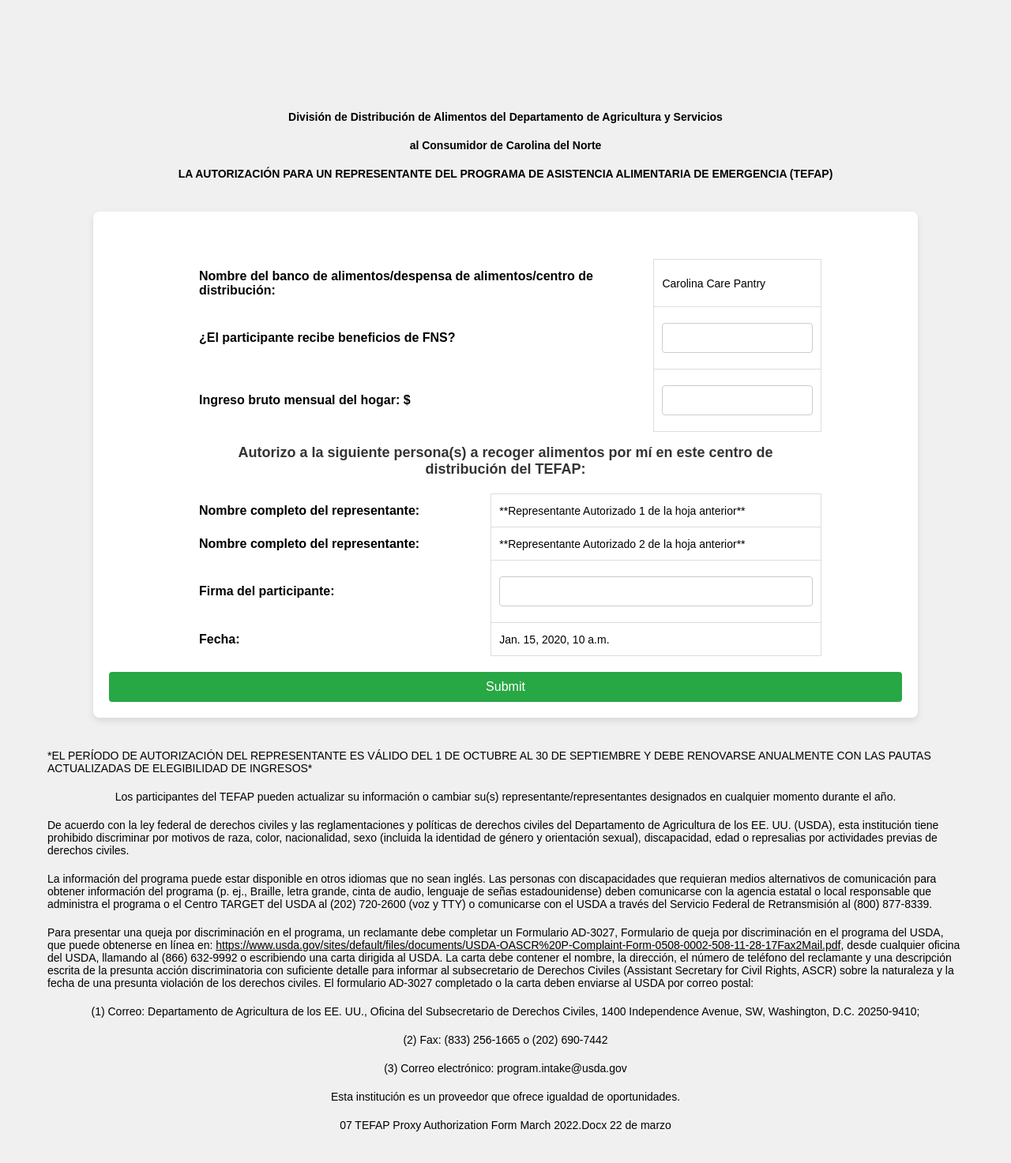
After one commit to point-church-food-pantry/guestbook, a Django app: template guestbook_sign_in/templates/linked_proxy_spanish.html in a window 1280 px wide. The commit adds this page. Shown: the whole page at 79% size. Run offline with Django 4.2, Linux system fonts and the light colour scheme; the template is opened without the code that fills it: most values are stand-ins (such as "Sample title", 1, 10 or a date in 2020); form fields are guessed from the names that the template uses.

Commit message:
Add files via upload

```diff
--- a/guestbook_sign_in/forms.py
+++ b/guestbook_sign_in/forms.py
@@ -69,7 +69,7 @@ class SearchBar(forms.Form):
     name_search = forms.CharField(required = False, strip = True, max_length = 256)
 
 class LinkedProxyInput(forms.Form):
-    fns = forms.ChoiceField(choices=[('yes', 'Yes'), ('no', 'No')], widget=forms.Select, required=True)
+    fns = forms.ChoiceField(choices=[('Yes', 'Yes'), ('No', 'No')], widget=forms.Select, required=True)
     monthly_income = forms.IntegerField(required = True, min_value = 0, max_value = 9999999)
     proxy_signature = JSignatureField(required = True, widget=JSignatureWidget(jsignature_attrs = {'background-color' : '#d9ecea'}))
 
--- a/guestbook_sign_in/templates/create_new_english.html
+++ b/guestbook_sign_in/templates/create_new_english.html
@@ -208,6 +208,11 @@
                 <br>
                 <p>This institution is an equal opportunity provider.</p>
                 <br>
+                <div class="full-width">
+                    <h3>Phone and Email are Optional!</h3>
+                    <p>Phone and email information are <b>not</b> required by the federal government. If you do not wish to give that information, you can skip this
+                    section and select the "Submit" button below.</p>
+                </div>
                 <table class="table">
                     <tbody>
                         <tr>
--- /dev/null
+++ b/guestbook_sign_in/templates/linked_proxy_spanish.html
@@ -0,0 +1,92 @@
+<!DOCTYPE html>
+<html lang="en">
+    <head>
+        <meta charset="UTF-8">
+        <meta name="viewport" content="width=device-width, initial-scale=1.0">
+        {% load static %} <link rel="stylesheet" href="{% static 'guestbook_sign_in/localstyles.css' %}">
+        <script src="{% static 'guestbook_sign_in/jquery-3.7.1.slim.min.js' %}"></script>
+        <script src="{% static 'guestbook_sign_in/localjs.js' %}"></script>
+        <title>Autorización de Apoderado (Español)</title>
+    </head>
+    <body>
+        <div class="tile-container vertical">
+            <h4>División de Distribución de Alimentos del Departamento de Agricultura y Servicios</h4>
+            <h4>al Consumidor de Carolina del Norte</h4>
+            <h4>LA AUTORIZACIÓN PARA UN REPRESENTANTE DEL PROGRAMA DE ASISTENCIA ALIMENTARIA DE EMERGENCIA (TEFAP)</h4>
+            <div class="form-container">
+                {{ form.media }}
+                <form action="" method="post">
+                {% csrf_token %}
+                    <div class="table-container">
+                        <table class="table">
+                            <tbody>
+                                <tr>
+                                    <th>Nombre del banco de alimentos/despensa de alimentos/centro de distribución:</th>
+                                    <td>Carolina Care Pantry</td>
+                                </tr>
+                                <tr>
+                                    <th>¿El participante recibe beneficios de FNS?</th>
+                                    <td>{{ form.fns }}</td>
+                                </tr>
+                                <tr>
+                                    <th>Ingreso bruto mensual del hogar: $</th>
+                                    <td>{{ form.monthly_income }}</td>
+                                </tr>
+                            </tbody>
+                        </table>
+                        <br>
+                        <div class="full-width">
+                            <h4>Autorizo a la siguiente persona(s) a recoger alimentos por mí en este centro de distribución del TEFAP:</h4>
+                        </div>
+                        <table class="table">
+                            <tbody>
+                                <tr>
+                                    <th>Nombre completo del representante:</th>
+                                    <td>**Representante Autorizado 1 de la hoja anterior**</td>
+                                </tr>
+                                <tr>
+                                    <th>Nombre completo del representante:</th>
+                                    <td>**Representante Autorizado 2 de la hoja anterior**</td>
+                                </tr>
+                                <tr>
+                                    <th>Firma del participante:</th>
+                                    <td>{{ form.proxy_signature }}</td>
+                                </tr>
+                                <tr>
+                                    <th>Fecha:</th>
+                                    <td>{{ today }}</td>
+                                </tr>
+                            </tbody>
+                        </table>
+                    </div>
+                    <button type="submit">Submit</button>
+                </form>
+
+            </div>
+            <p>*EL PERÍODO DE AUTORIZACIÓN DEL REPRESENTANTE ES VÁLIDO DEL 1 DE OCTUBRE AL 30 DE SEPTIEMBRE Y DEBE RENOVARSE ANUALMENTE CON LAS PAUTAS
+                ACTUALIZADAS DE ELEGIBILIDAD DE INGRESOS*</p>
+            <p>Los participantes del TEFAP pueden actualizar su información o cambiar su(s) representante/representantes designados en cualquier momento
+                durante el año.</p>
+            <p>De acuerdo con la ley federal de derechos civiles y las reglamentaciones y políticas de derechos civiles del Departamento de Agricultura de
+                los EE. UU. (USDA), esta institución tiene prohibido discriminar por motivos de raza, color, nacionalidad, sexo (incluida la identidad de
+                género y orientación sexual), discapacidad, edad o represalias por actividades previas de derechos civiles.</p>
+            <p>La información del programa puede estar disponible en otros idiomas que no sean inglés. Las personas con discapacidades que requieran medios
+                alternativos de comunicación para obtener información del programa (p. ej., Braille, letra grande, cinta de audio, lenguaje de señas
+                estadounidense) deben comunicarse con la agencia estatal o local responsable que administra el programa o el Centro TARGET del USDA al
+                (202) 720-2600 (voz y TTY) o comunicarse con el USDA a través del Servicio Federal de Retransmisión al (800) 877-8339.</p>
+            <p>Para presentar una queja por discriminación en el programa, un reclamante debe completar un Formulario AD-3027, Formulario de queja por
+                discriminación en el programa del USDA, que puede obtenerse en línea en:
+                <u>https://www.usda.gov/sites/default/files/documents/USDA-OASCR%20P-Complaint-Form-0508-0002-508-11-28-17Fax2Mail.pdf</u>, desde cualquier oficina
+                del USDA, llamando al (866) 632-9992 o escribiendo una carta dirigida al USDA. La carta debe contener el nombre, la dirección, el número de
+                teléfono del reclamante y una descripción escrita de la presunta acción discriminatoria con suficiente detalle para informar al subsecretario
+                de Derechos Civiles (Assistant Secretary for Civil Rights, ASCR) sobre la naturaleza y la fecha de una presunta violación de los derechos
+                civiles. El formulario AD-3027 completado o la carta deben enviarse al USDA por correo postal:</p>
+            <p>(1) Correo: Departamento de Agricultura de los EE. UU., Oficina del Subsecretario de Derechos Civiles, 1400 Independence Avenue, SW, Washington,
+                D.C. 20250-9410;</p>
+            <p>(2) Fax: (833) 256-1665 o (202) 690-7442</p>
+            <p>(3) Correo electrónico: program.intake@usda.gov</p>
+            <p>Esta institución es un proveedor que ofrece igualdad de oportunidades.</p>
+            <p>07 TEFAP Proxy Authorization Form March 2022.Docx 22 de marzo</p>
+        </div>
+    </body>
+</html>
--- a/guestbook_sign_in/templates/unlinked_proxy_form.html
+++ b/guestbook_sign_in/templates/unlinked_proxy_form.html
@@ -193,7 +193,10 @@
                                     </tr>
                                 </tbody>
                             </table>
-                            <h4>Autorizo a la siguiente persona(s) a recoger alimentos por mí en este centro de distribución del TEFAP:</h4>
+                            <br>
+                            <div class="full-width">
+                                <h4>Autorizo a la siguiente persona(s) a recoger alimentos por mí en este centro de distribución del TEFAP:</h4>
+                            </div>
                             <table class="table">
                                 <tbody>
                                     <tr>
--- a/guestbook_sign_in/views.py
+++ b/guestbook_sign_in/views.py
@@ -135,7 +135,7 @@ def linked_proxy_form(request, language, internal_ID, guest_ID):
     if language == 'English':
         html = 'linked_proxy_english.html'
     else:
-        html = None
+        html = 'linked_proxy_spanish.html'
 
     return render(request, html, context = context)
 
```
Also changed, not shown: guestbook_sign_in/support_functions.py (+62 -52 lines), guestbook_sign_in/templates/create_new_spanish.html (+15 -10 lines), guestbook_sign_in/migrations/0001_initial.py.
